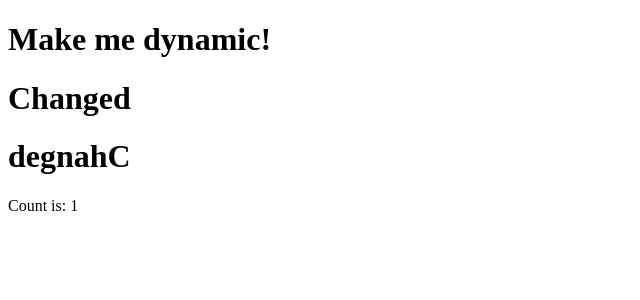
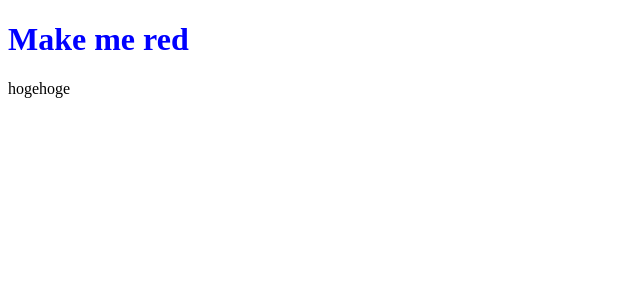
Before and after one commit to kinari321/vuejs-tutorial, a Vue app: page / in a window 1280 px wide. Shown: the top 300 px of the page, without its empty margins (0-640 px from the left). Built offline with nearby package versions, Linux system fonts and the light colour scheme.

Commit message:
属性バインディングを記述

```diff
--- a/src/App.vue
+++ b/src/App.vue
@@ -1,22 +1,23 @@
 <script setup>
-  import { reactive, ref } from 'vue';
+  import { ref } from 'vue';
 
-  const counter = reactive({
-    count: 0,
-  });
+  let colorClass = 'fuga';
+  const titleClass = ref(colorClass);
+  const dynamicId = ref('hoge');
 
-  console.log(counter.count);
-  counter.count++;
-
-  const message = ref('Hello World!');
-
-  console.log(message.value);
-  message.value = 'Changed';
+  setTimeout(() => {
+    console.log('3秒経過しました');
+    colorClass = 'hoge';
+  }, 3000);
 </script>
 
 <template>
-  <h1>Make me dynamic!</h1>
-  <h1>{{ message }}</h1>
-  <h1>{{ message.split('').reverse().join('') }}</h1>
-  <p>Count is: {{ counter.count }}</p>
+  <h1 :class="titleClass">Make me red</h1>
+  <div :id="dynamicId">hogehoge</div>
 </template>
+
+<style>
+  .fuga {
+    color: blue;
+  }
+</style>
```
